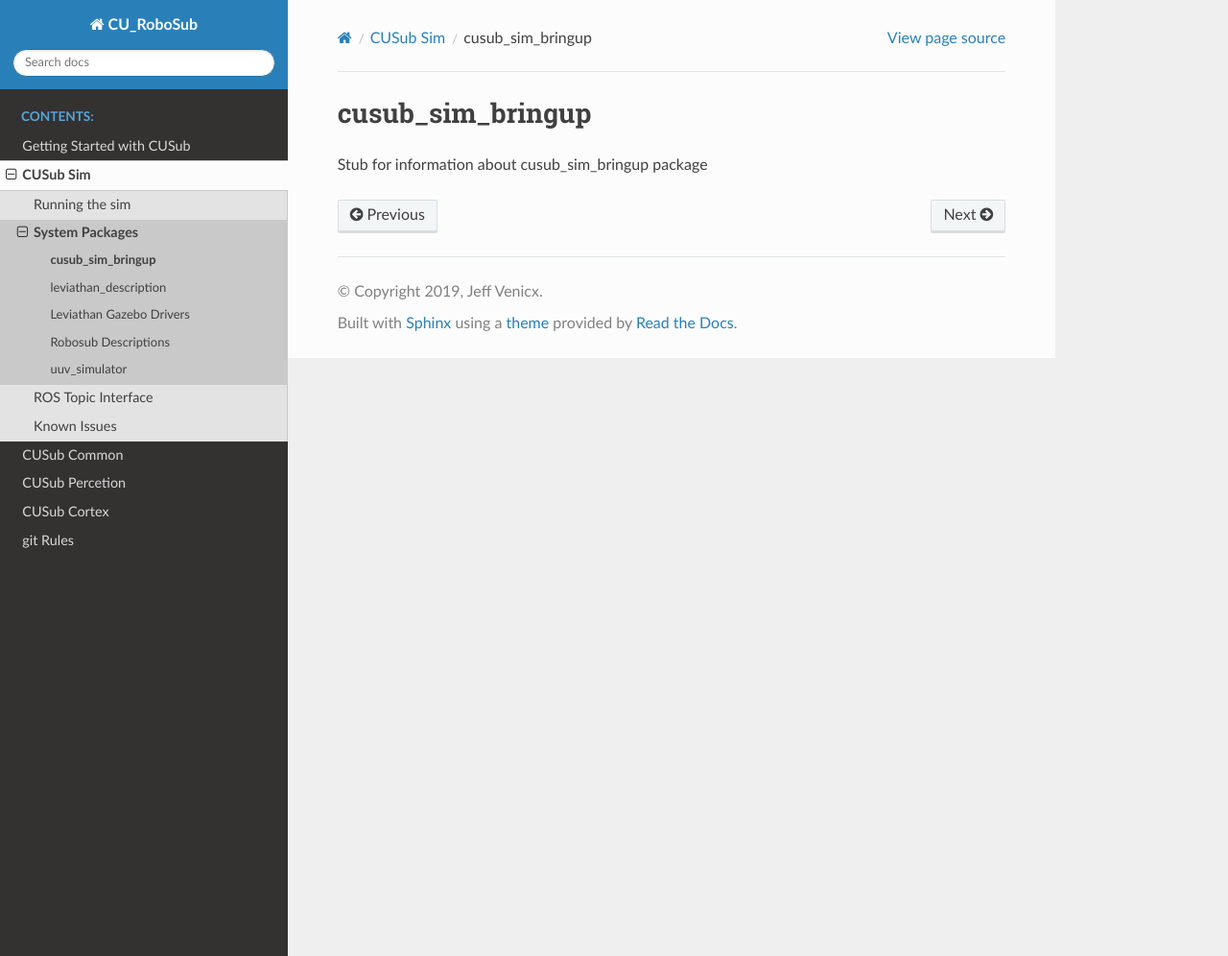
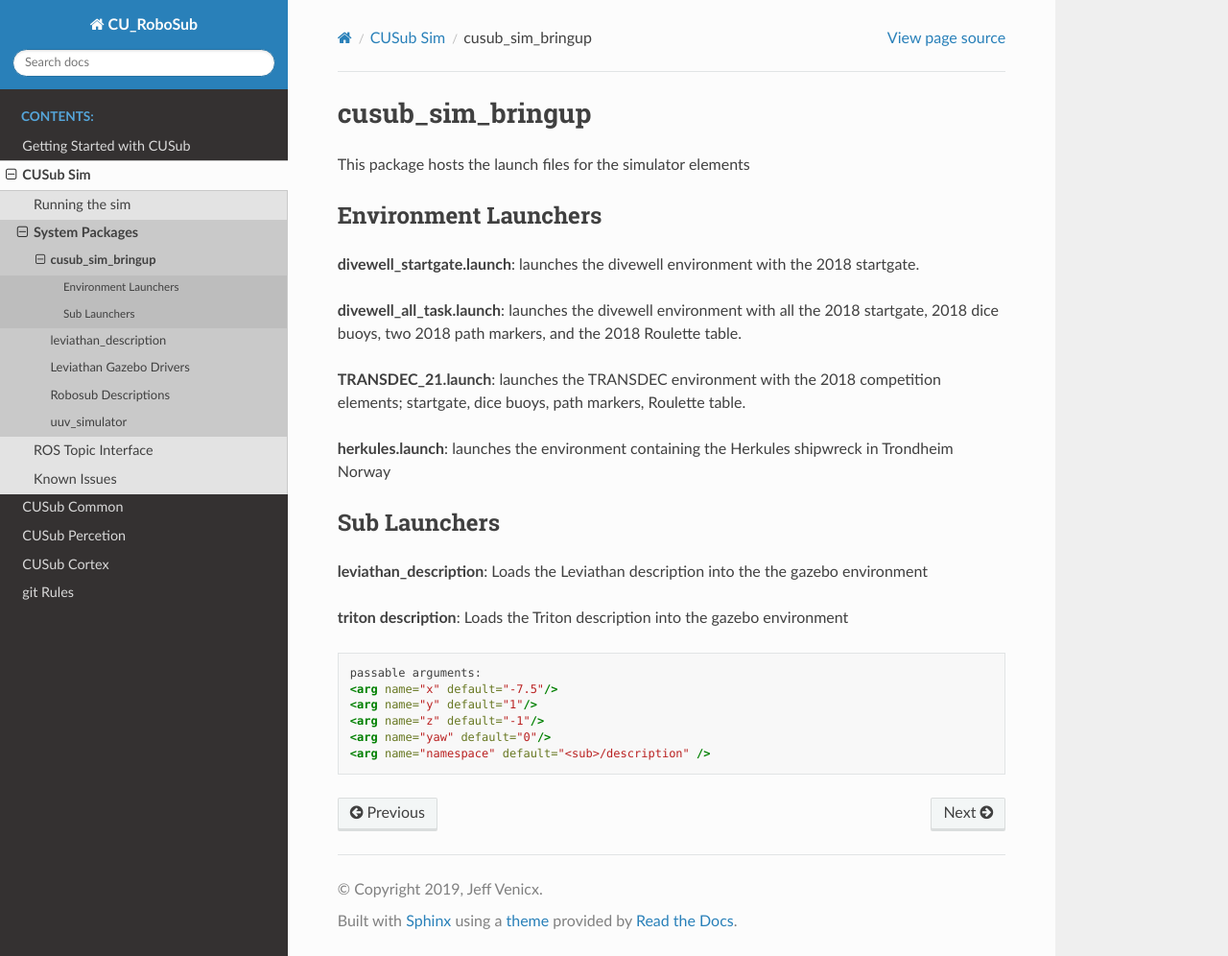
Before and after one commit to CU-Robosub/cusub, a Sphinx documentation site: the page built from cusub_documentation/source/cusub_sim/cusub_sim_bringup.rst, in a window 1280 px wide and 996 px high. Shown: the whole window at 96% size. Built offline with Sphinx 7.4.7 and the Read the Docs theme 2.0.0, drawn with Linux system fonts in a browser that asks for light colours.

Commit message:
updated sim launch files and bringup documentation

```diff
--- a/cusub_documentation/source/cusub_sim/cusub_sim_bringup.rst
+++ b/cusub_documentation/source/cusub_sim/cusub_sim_bringup.rst
@@ -2,4 +2,31 @@
 cusub_sim_bringup
 *****************
 
-Stub for information about cusub_sim_bringup package
+This package hosts the launch files for the simulator elements
+
+Environment Launchers
+#####################
+
+**divewell_startgate.launch**: launches the divewell environment with the 2018 startgate.
+
+**divewell_all_task.launch**: launches the divewell environment with all the 2018 startgate, 2018 dice buoys, two 2018 path markers, and the 2018 Roulette table.
+
+**TRANSDEC_21.launch**: launches the TRANSDEC environment with the 2018 competition elements; startgate, dice buoys, path markers, Roulette table.
+
+**herkules.launch**: launches the environment containing the Herkules shipwreck in Trondheim Norway
+
+Sub Launchers
+#############
+
+**leviathan_description**: Loads the Leviathan description into the the gazebo environment
+
+**triton description**: Loads the Triton description into the gazebo environment
+
+.. code-block:: xml
+
+    passable arguments:
+    <arg name="x" default="-7.5"/>
+    <arg name="y" default="1"/>
+    <arg name="z" default="-1"/>
+    <arg name="yaw" default="0"/>
+    <arg name="namespace" default="<sub>/description" />
```
Also changed, not shown: 8 other files.
